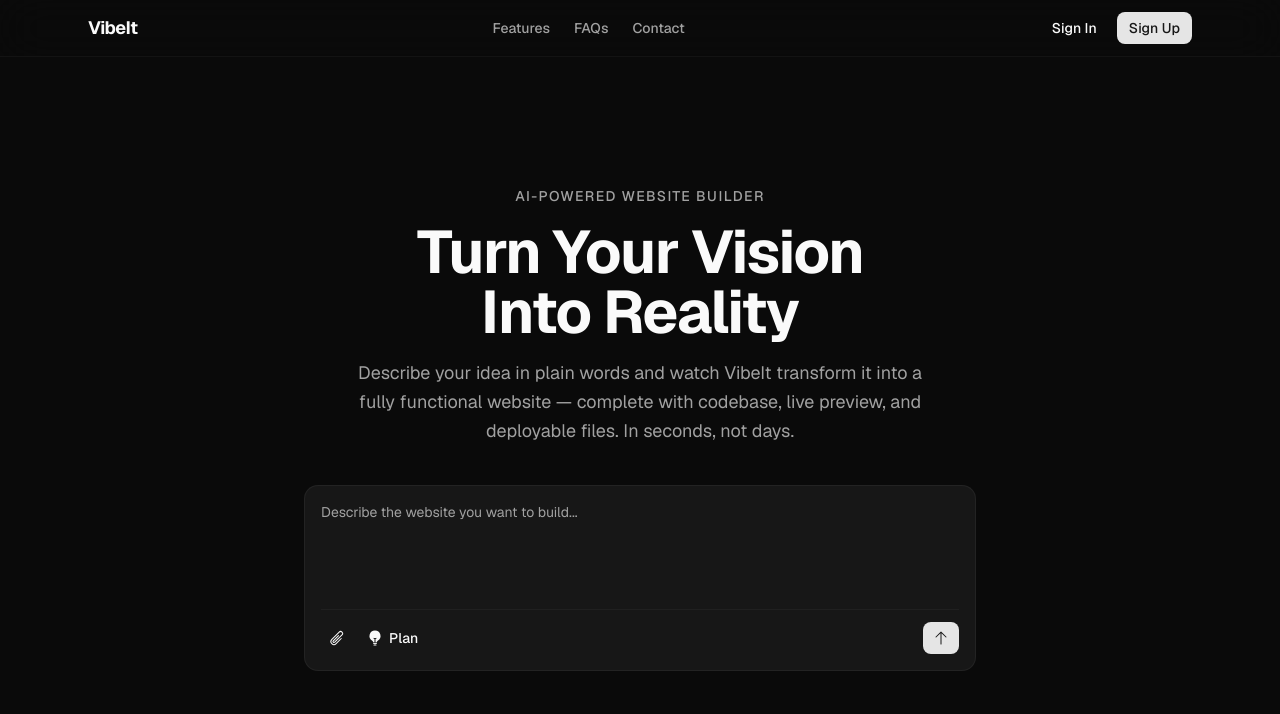
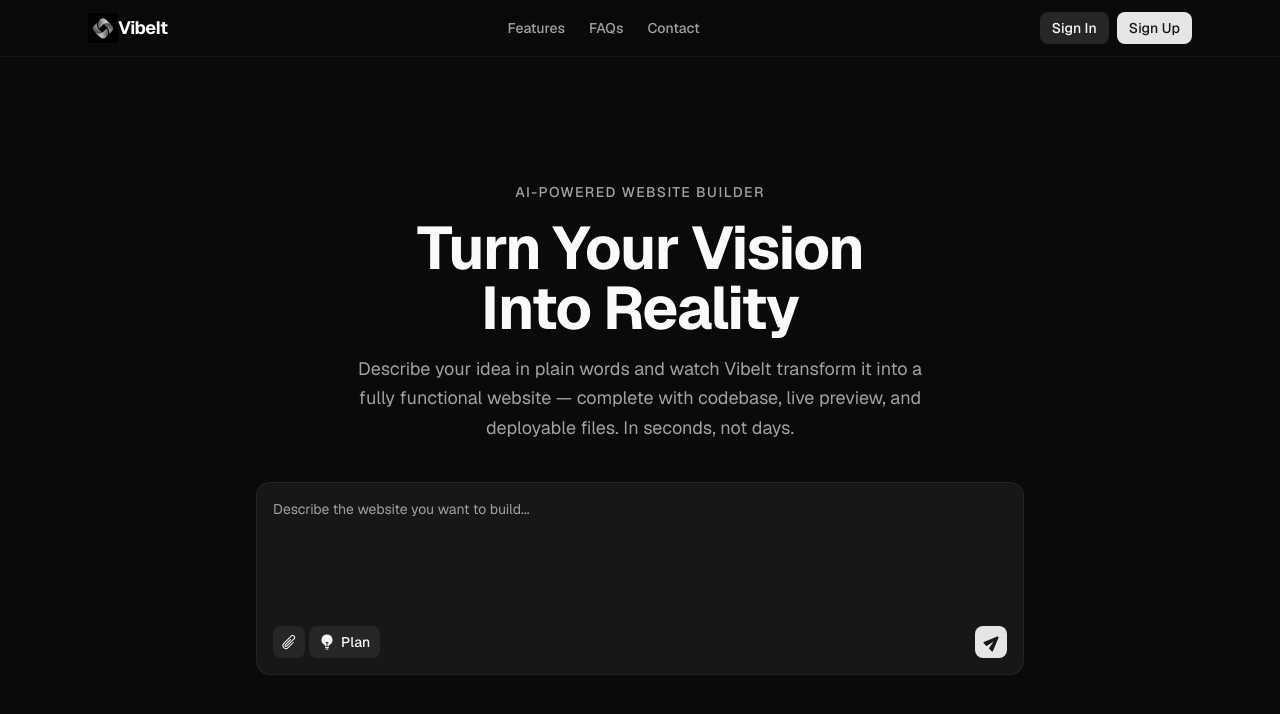
Before and after one commit to AVCodz/vibeit, a Next.js app: page / in a window 1280 px wide. Shown: the top 714 px of the page. Built offline with nearby package versions, Linux system fonts and the light colour scheme.

Commit message:
feat: enhance UI components with new icons, improved button styles, and logo integration

```diff
--- a/src/app/page.tsx
+++ b/src/app/page.tsx
@@ -3,6 +3,7 @@
 import { useState } from "react";
 import { Button } from "@/components/ui/button";
 import { HiPaperClip, HiArrowUp, HiLightBulb } from "react-icons/hi2";
+import { IoSend } from "react-icons/io5";
 
 export default function Home() {
   const [planActive, setPlanActive] = useState(false);
@@ -27,20 +28,20 @@
         </p>
       </div>
 
-      <div className="mt-10 w-full max-w-2xl">
+      <div className="mt-10 w-full max-w-3xl">
         <div className="rounded-xl border border-border/50 bg-card p-4">
           <textarea
             placeholder="Describe the website you want to build..."
-            className="min-h-[100px] w-full resize-none bg-transparent text-sm text-foreground placeholder:text-muted-foreground focus:outline-none"
+            className="min-h-[120px] w-full resize-none bg-transparent text-sm text-foreground placeholder:text-muted-foreground focus:outline-none"
             rows={4}
           />
-          <div className="flex items-center justify-between border-t border-border/40 pt-3">
+          <div className="flex items-center justify-between ">
             <div className="flex items-center gap-1">
-              <Button variant="ghost" size="icon-sm" type="button">
+              <Button variant="secondary" size="icon-sm" type="button">
                 <HiPaperClip className="size-4" />
               </Button>
               <Button
-                variant={planActive ? "secondary" : "ghost"}
+                variant="secondary"
                 size="sm"
                 type="button"
                 onClick={() => setPlanActive(!planActive)}
@@ -51,7 +52,7 @@
               </Button>
             </div>
             <Button size="sm" type="button">
-              <HiArrowUp className="size-4" />
+              <IoSend className="size-4 -rotate-45 -mr-1" />
             </Button>
           </div>
         </div>
--- a/src/components/header.tsx
+++ b/src/components/header.tsx
@@ -4,6 +4,7 @@
 import { usePathname } from "next/navigation";
 import { Button } from "@/components/ui/button";
 import { cn } from "@/lib/utils";
+import Image from "next/image";
 
 const navLinks = [
   { href: "/features", label: "Features" },
@@ -17,7 +18,8 @@
   return (
     <header className="sticky top-0 z-50 w-full border-b border-border/40 bg-background/80 backdrop-blur-xl">
       <div className="mx-auto flex h-14 max-w-6xl items-center justify-between px-4 sm:px-6">
-        <Link href="/" className="text-lg font-bold tracking-tight">
+        <Link href="/" className="text-lg flex items-center font-bold tracking-tight">
+          <Image src="/logo.png" alt="VibeIt" width={30} height={30} />
           VibeIt
         </Link>
 
@@ -39,7 +41,7 @@
         </nav>
 
         <div className="flex items-center gap-2">
-          <Button variant="ghost" size="sm" asChild>
+          <Button variant="secondary" size="sm" asChild>
             <Link href="/auth?mode=signin">Sign In</Link>
           </Button>
           <Button size="sm" asChild>
--- a/src/components/ui/button.tsx
+++ b/src/components/ui/button.tsx
@@ -5,7 +5,7 @@
 import { cn } from "@/lib/utils"
 
 const buttonVariants = cva(
-  "inline-flex items-center justify-center gap-2 whitespace-nowrap rounded-md text-sm font-medium transition-all disabled:pointer-events-none disabled:opacity-50 [&_svg]:pointer-events-none [&_svg:not([class*='size-'])]:size-4 shrink-0 [&_svg]:shrink-0 outline-none focus-visible:border-ring focus-visible:ring-ring/50 focus-visible:ring-[3px] aria-invalid:ring-destructive/20 dark:aria-invalid:ring-destructive/40 aria-invalid:border-destructive",
+  "inline-flex items-center cursor-pointer justify-center gap-2 whitespace-nowrap rounded-md text-sm font-medium transition-all disabled:pointer-events-none disabled:opacity-50 [&_svg]:pointer-events-none [&_svg:not([class*='size-'])]:size-4 shrink-0 [&_svg]:shrink-0 outline-none focus-visible:border-ring focus-visible:ring-ring/50 focus-visible:ring-[3px] aria-invalid:ring-destructive/20 dark:aria-invalid:ring-destructive/40 aria-invalid:border-destructive",
   {
     variants: {
       variant: {
```
